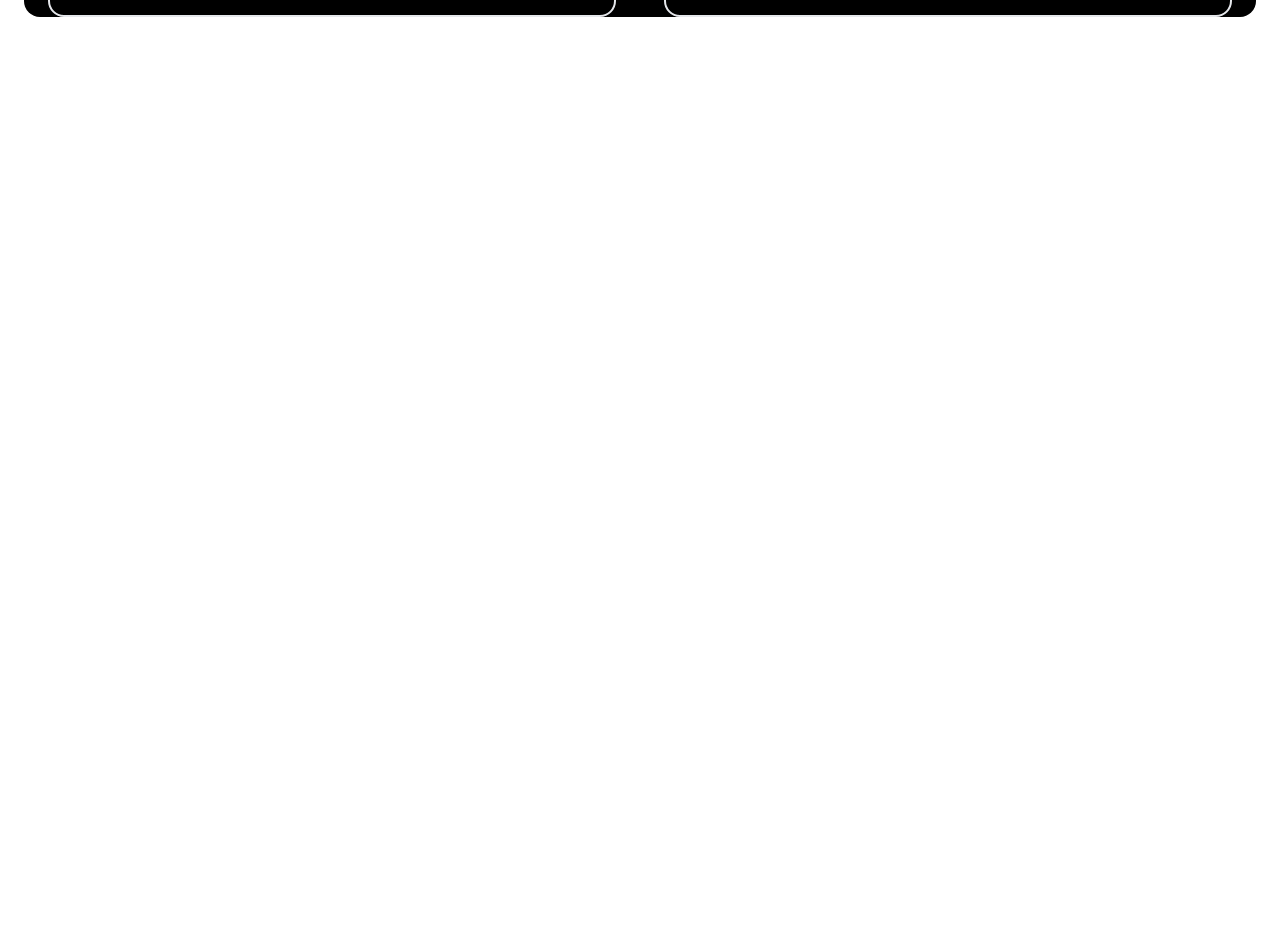
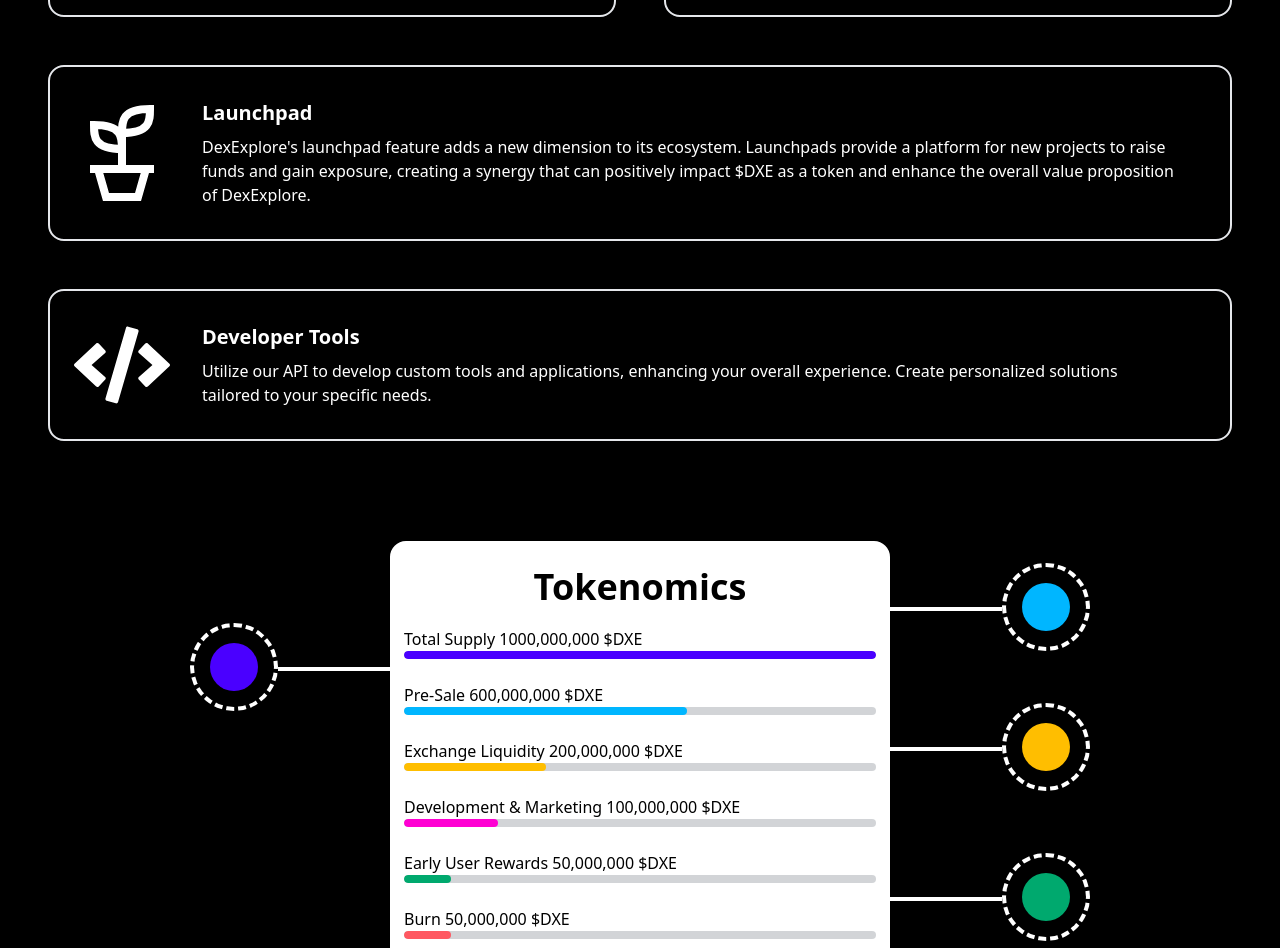
Before and after one commit to ronypk999/dexexplorer, a React (Vite) app: page / in a window 1280 px wide. Shown: the part 2615-3563 px from the top of the page. Before the commit the page ends 2632 px from the top, so only its background shows below. Built offline with nearby package versions, Linux system fonts and the light colour scheme.

Commit message:
added tokenomics section in home page

```diff
--- a/src/components/tokenInfo/TokenInfo.jsx
+++ b/src/components/tokenInfo/TokenInfo.jsx
@@ -1,9 +1,15 @@
 import TokenCard from "./tokenCard/TokenCard";
-import { FaSearchengin, FaConnectdevelop, FaRobot } from "react-icons/fa";
+import {
+  FaSearchengin,
+  FaConnectdevelop,
+  FaRobot,
+  FaCode,
+} from "react-icons/fa";
 import TokenCard2 from "./tokenCard/TokenCard2";
 import { IoAnalyticsSharp } from "react-icons/io5";
 import { GiWallet } from "react-icons/gi";
 import { TbMessage2Bolt } from "react-icons/tb";
+import { GrGrow } from "react-icons/gr";
 
 const TokenInfo = () => {
   const tokenArray = [
@@ -70,7 +76,7 @@ const TokenInfo = () => {
 
   return (
     <>
-      <div className="md:mx-6 mx-3  bg-black text-white rounded-box">
+      <div className=" bg-black text-white">
         <div className="w-full md:h-12 bg-white">
           <svg
             xmlns="http://www.w3.org/2000/svg"
@@ -109,6 +115,7 @@ const TokenInfo = () => {
             ></path>
           </svg>
         </div>
+        <div className="md:px-6 px-3 ">
           <div className="text-center pt-12 font-bold mb-5">
             <h1 className="text-2xl md:text-5xl">Token Info</h1>
           </div>
@@ -119,8 +126,47 @@ const TokenInfo = () => {
           </div>
           <div className="grid pt-12 grid-cols-1 md:grid-cols-2 gap-12 px-3 md:px-6 ">
             {infoArray.map((tokenInfo, index) => {
-            return <TokenCard2 key={index} tokenInfo={tokenInfo}></TokenCard2>;
+              return (
+                <TokenCard2 key={index} tokenInfo={tokenInfo}></TokenCard2>
+              );
             })}
+          </div>
+          <div className="py-12 px-3 md:px-6 space-y-12">
+            <div className="card border-2 px-3 md:px-6 lg:items-center lg:card-side bg-black  shadow-xl">
+              <figure>
+                <div>
+                  <GrGrow className="text-8xl"></GrGrow>
+                </div>
+              </figure>
+
+              <div className="card-body flex-1">
+                <h2 className="card-title">Launchpad</h2>
+                <p>
+                  DexExplore&apos;s launchpad feature adds a new dimension to
+                  its ecosystem. Launchpads provide a platform for new projects
+                  to raise funds and gain exposure, creating a synergy that can
+                  positively impact $DXE as a token and enhance the overall
+                  value proposition of DexExplore.
+                </p>
+              </div>
+            </div>
+            <div className="card border-2 px-3 md:px-6 lg:items-center lg:card-side bg-black  shadow-xl">
+              <figure>
+                <div>
+                  <FaCode className="text-8xl"></FaCode>
+                </div>
+              </figure>
+
+              <div className="card-body flex-1">
+                <h2 className="card-title">Developer Tools</h2>
+                <p>
+                  Utilize our API to develop custom tools and applications,
+                  enhancing your overall experience. Create personalized
+                  solutions tailored to your specific needs.
+                </p>
+              </div>
+            </div>
+          </div>
         </div>
       </div>
     </>
--- /dev/null
+++ b/src/components/tokenomics/Tokenomics.jsx
@@ -0,0 +1,102 @@
+const Tokenomics = () => {
+  return (
+    <>
+      <div className="hero py-12 bg-black">
+        <div className="hero-overlay bg-opacity-0"></div>
+        <div className="hero-content  mx-3 ">
+          <div className="max-w-lg md:h-[50vh] relative">
+            <div className="absolute hidden md:block left-[-450px] top-[70px] z-0">
+              <div className="relative">
+                <div className="border-4 border-dashed border-white rounded-full p-4">
+                  <div className="w-12 h-12 bg-primary rounded-full"></div>
+                </div>
+                <div className="absolute top-[50%] left-[100%] w-32 h-1 bg-white"></div>
+              </div>
+            </div>
+            <div className="absolute hidden md:block right-[-450px] top-[10px] z-0">
+              <div className="relative">
+                <div className="border-4 border-dashed border-white rounded-full p-4">
+                  <div className="w-12 h-12 bg-info rounded-full"></div>
+                </div>
+                <div className="absolute top-[50%] right-[100%] w-32 h-1 bg-white"></div>
+              </div>
+            </div>
+            <div className="absolute hidden md:block right-[-450px] top-[150px] z-0">
+              <div className="relative">
+                <div className="border-4 border-dashed border-white rounded-full p-4">
+                  <div className="w-12 h-12 bg-warning rounded-full"></div>
+                </div>
+                <div className="absolute top-[50%] right-[100%] w-32 h-1 bg-white"></div>
+              </div>
+            </div>
+            <div className="absolute hidden md:block right-[-450px] top-[300px] z-0">
+              <div className="relative">
+                <div className="border-4 border-dashed border-white rounded-full p-4">
+                  <div className="w-12 h-12 bg-success rounded-full"></div>
+                </div>
+                <div className="absolute top-[50%] right-[100%] w-32 h-1 bg-white"></div>
+              </div>
+            </div>
+            <div className="mb-5 px-3 py-6 md:absolute top-1/2 left-1/2 md:transform md:-translate-x-1/2 md:-translate-y-1/2 md:w-[500px] z-10 border-2 border-white rounded-box bg-white text-center text-black">
+              <h1 className="mb-5 md:text-4xl font-bold text-2xl">
+                Tokenomics
+              </h1>
+              <div className="flex flex-col text-left gap-6">
+                <div className="flex flex-col">
+                  <span>Total Supply 1000,000,000 $DXE</span>
+                  <progress
+                    className="progress progress-primary"
+                    value="100"
+                    max="100"
+                  ></progress>
+                </div>
+                <div className="flex flex-col">
+                  <span>Pre-Sale 600,000,000 $DXE</span>
+                  <progress
+                    className="progress progress-info"
+                    value="60"
+                    max="100"
+                  ></progress>
+                </div>
+                <div className="flex flex-col">
+                  <span>Exchange Liquidity 200,000,000 $DXE</span>
+                  <progress
+                    className="progress progress-warning"
+                    value="30"
+                    max="100"
+                  ></progress>
+                </div>
+                <div className="flex flex-col">
+                  <span>Development & Marketing 100,000,000 $DXE</span>
+                  <progress
+                    className="progress progress-secondary"
+                    value="20"
+                    max="100"
+                  ></progress>
+                </div>
+                <div className="flex flex-col">
+                  <span>Early User Rewards 50,000,000 $DXE</span>
+                  <progress
+                    className="progress progress-success"
+                    value="10"
+                    max="100"
+                  ></progress>
+                </div>
+                <div className="flex flex-col">
+                  <span>Burn 50,000,000 $DXE</span>
+                  <progress
+                    className="progress progress-error"
+                    value="10"
+                    max="100"
+                  ></progress>
+                </div>
+              </div>
+            </div>
+          </div>
+        </div>
+      </div>
+    </>
+  );
+};
+
+export default Tokenomics;
--- a/src/pages/Home.jsx
+++ b/src/pages/Home.jsx
@@ -1,5 +1,6 @@
 import Banner from "../components/Banner/Banner";
 import TokenInfo from "../components/tokenInfo/TokenInfo";
+import Tokenomics from "../components/tokenomics/Tokenomics";
 import WorldCrypto from "../components/worldCrypto/WorldCrypto";
 
 const Home = () => {
@@ -8,6 +9,7 @@ const Home = () => {
       <Banner></Banner>
       <WorldCrypto></WorldCrypto>
       <TokenInfo></TokenInfo>
+      <Tokenomics></Tokenomics>
     </>
   );
 };
```
Lines whose indentation alone changed are shown as unchanged.
